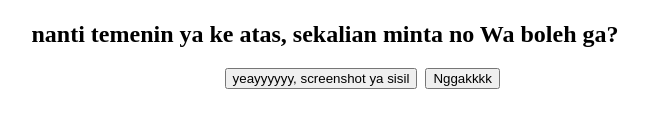
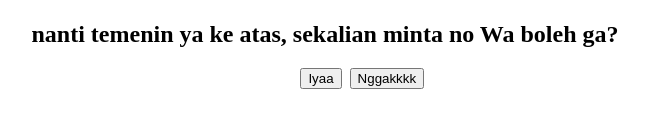
Before and after one commit to zidanweasley/loveyou, a plain HTML site: page index.html in a window 1280 px wide. Shown: the part 308-436 px from the top of the page, without its empty margins (315-963 px from the left). Drawn offline with Linux system fonts and the light colour scheme.

Commit message:
Update index.html

```diff
--- a/index.html
+++ b/index.html
@@ -10,7 +10,7 @@
 		<img style="width: 300px;" src="https://c.tenor.com/2kIl8gd8JsAAAAAi/cium-cute-cat.gif">
 		<h2 style="text-align: center;">nanti temenin ya ke atas, sekalian minta no Wa boleh ga?</h2>
 		<div style="text-align: center;">
-			<button id="iya" onclick='alert("I Love You")'>yeayyyyyy, screenshot ya sisil</button> &nbsp
+			<button id="iya" onclick='alert("yeayyyyyy, screenshot ya sisil")'>Iyaa</button> &nbsp
 			<button id="no" style="position: absolute" onclick='no(this)'>Nggakkkk</button>
 		</div>
 	</div>
```
